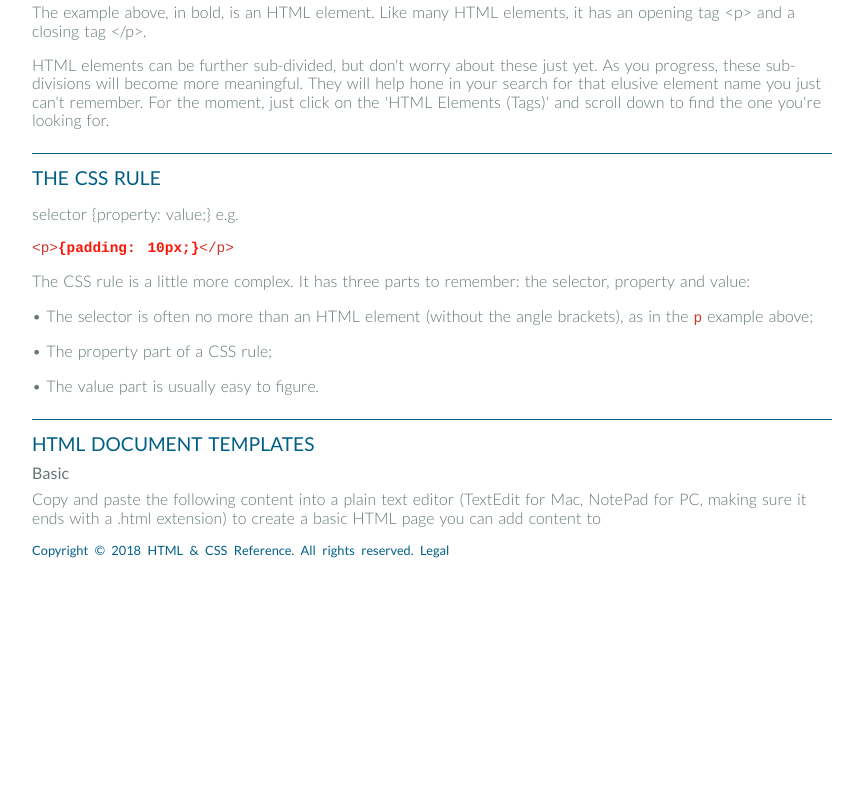
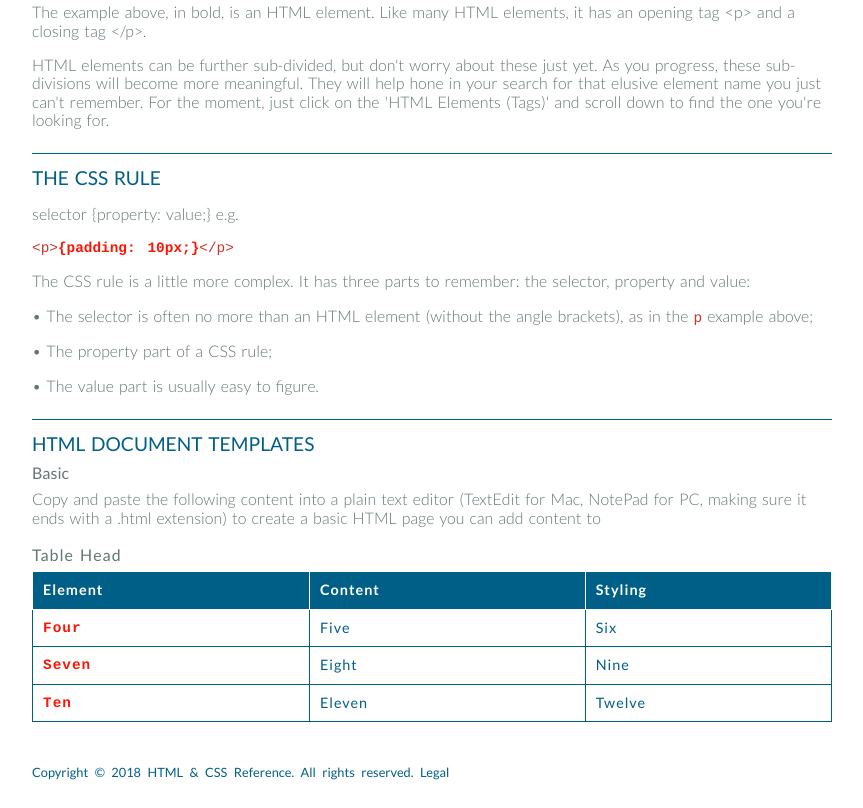
Before and after one commit to CHKass/coderef, a website: page app/index.html in a window 1280 px wide. Shown: the part 1138-1946 px from the top of the page, without its empty margins (268-1131 px from the left). Before the commit the page ends 1724 px from the top, so only its background shows below. Drawn offline with Linux system fonts and the light colour scheme.

Commit message:
Add a Table and its styling.

```diff
--- /dev/null
+++ b/app/assets/styles/modules/_table.css
@@ -0,0 +1,33 @@
+table {
+	border-collapse:collapse;
+	table-layout:auto;
+	width:100%;
+	caption-side:top;
+	empty-cells:show;
+	letter-spacing: 1px;
+    font-size: 0.9rem;
+    text-align:left;
+}
+
+td, th {
+    border:1px solid $mainBlue;
+    padding:10px 10px;
+    text-align:left;
+}
+
+th {
+	color:#fff;
+	background-color:$mainBlue;
+	border:1px solid #fff;
+}
+
+td {
+    text-align:left;
+}
+
+caption {
+    padding:10px;
+    padding-left:0;
+    padding-bottom:15px;
+    text-align:left;
+}
--- a/app/assets/styles/styles.css
+++ b/app/assets/styles/styles.css
@@ -9,3 +9,4 @@
 @import "modules/_footer";
 @import "modules/_altnav";
 @import "modules/_mininavbutton";
+@import "modules/_table";
--- a/app/index.html
+++ b/app/index.html
@@ -197,6 +197,30 @@
               <p class="first-hero-content__body">Copy and paste the following content into a plain text editor (TextEdit for Mac, NotePad for PC, making sure it ends with a .html extension) to create a basic HTML page you can add content to</p>
         </div>
 
+        <table>
+          <caption class="first-hero-content__subhead">Table Head</caption>
+            <tr class="first-hero-content__body-blue">
+              <th>Element</th>
+              <th>Content</th>
+              <th>Styling</th>
+            </tr>
+            <tr>
+              <td class="fwfont__focus">Four</td>
+              <td class="first-hero-content__body-blue">Five</td>
+              <td class="first-hero-content__body-blue">Six</td>
+            </tr>
+            <tr>
+              <td class="fwfont__focus">Seven</td>
+              <td class="first-hero-content__body-blue">Eight</td>
+              <td class="first-hero-content__body-blue">Nine</td>
+            </tr>
+            <tr>
+              <td class="fwfont__focus">Ten</td>
+              <td class="first-hero-content__body-blue">Eleven</td>
+              <td class="first-hero-content__body-blue">Twelve</td>
+            </tr>
+        </table>
+
     <footer>
       <p>Copyright &copy; 2018 HTML & CSS Reference. All rights reserved. <a href="#">Legal</a></p>
     </footer>
--- a/app/temp/styles/styles.css
+++ b/app/temp/styles/styles.css
@@ -1126,3 +1126,37 @@ footer a {
 }
 
 /* End Reveal and Hide Styles */
+
+table {
+	border-collapse:collapse;
+	table-layout:auto;
+	width:100%;
+	caption-side:top;
+	empty-cells:show;
+	letter-spacing: 1px;
+    font-size: 0.9rem;
+    text-align:left;
+}
+
+td, th {
+    border:1px solid #005f86;
+    padding:10px 10px;
+    text-align:left;
+}
+
+th {
+	color:#fff;
+	background-color:#005f86;
+	border:1px solid #fff;
+}
+
+td {
+    text-align:left;
+}
+
+caption {
+    padding:10px;
+    padding-left:0;
+    padding-bottom:15px;
+    text-align:left;
+}
```
